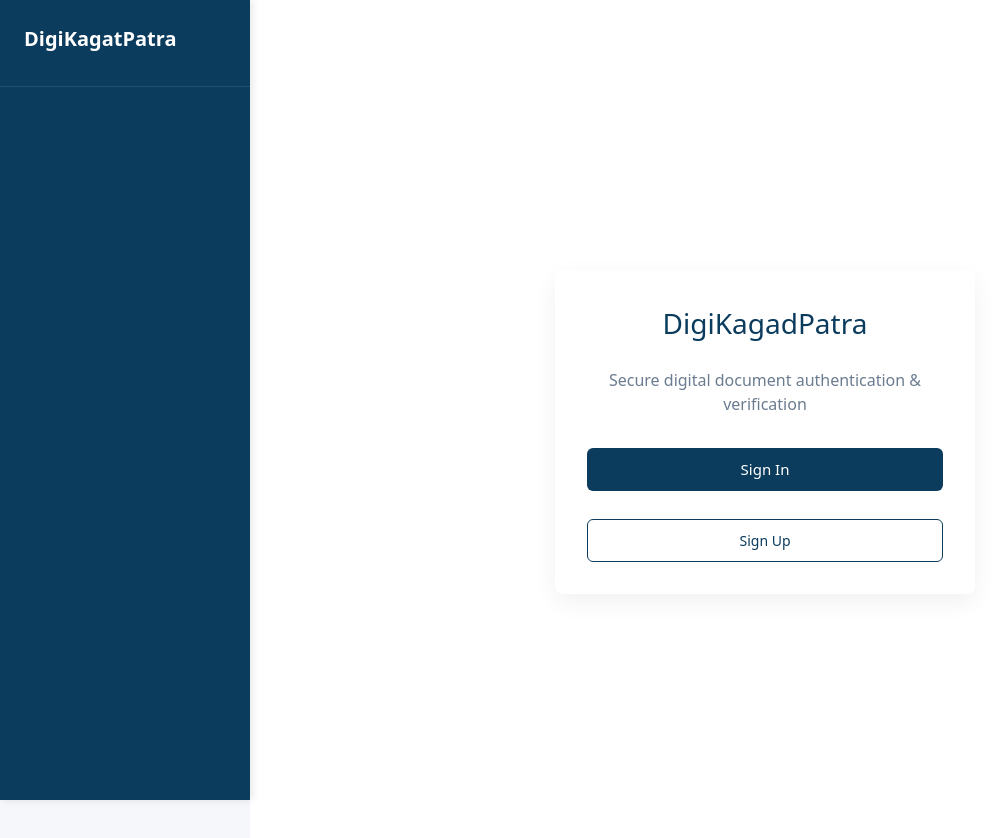
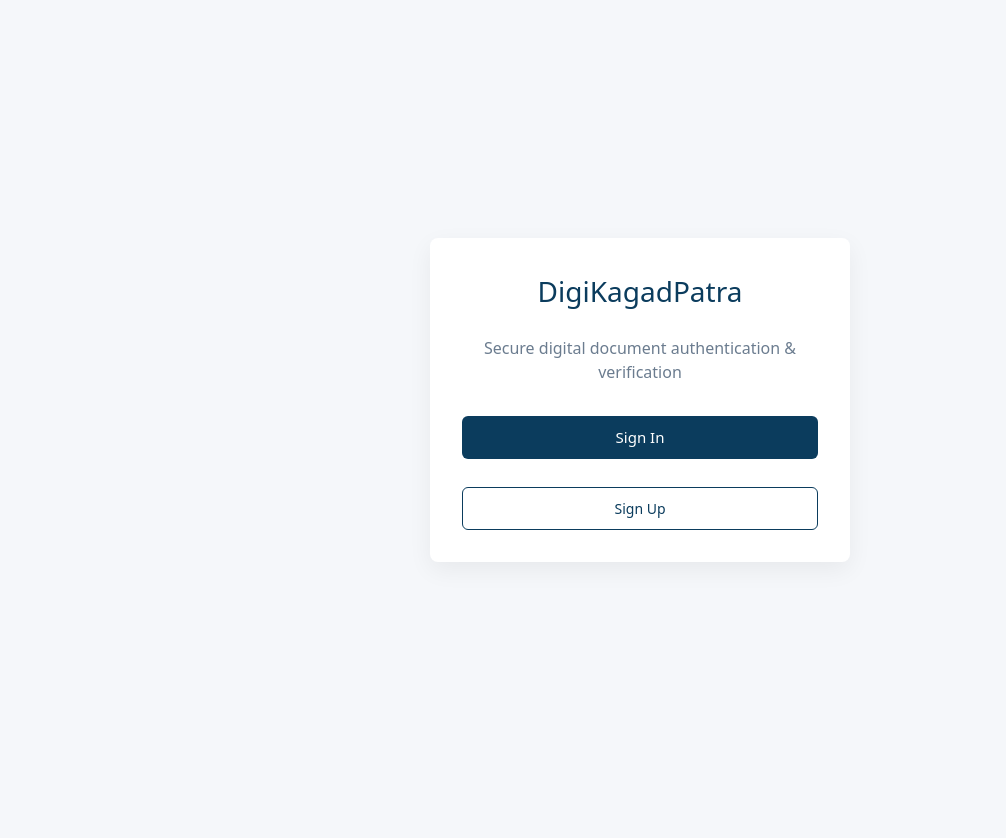
Before and after one commit to farhansk221/DigiKagatPatra, a Next.js app: page / in a window 1280 px wide. Shown: the top 838 px of the page, without its empty margins (0-1006 px from the left). After the commit the page ends 800 px from the top, so only its background shows below. Built offline with nearby package versions, Linux system fonts and the light colour scheme.

Commit message:
sidebar removed from landing page

```diff
--- a/src/app/page.tsx
+++ b/src/app/page.tsx
@@ -6,31 +6,27 @@ export default function Home() {
   const router = useRouter();
 
   return (
-    <div className="dashboard-container">
-      {/* Sidebar */}
-      <aside className="dashboard-sidebar">
-        <div className="sidebar-header">
-          <h1 className="sidebar-title">DigiKagatPatra</h1>
-        </div>
-      </aside>
-
-
-      {/* Main Content */}
-      <main className="dashboard-main">
-        <div style={{
+    <div
+      style={{
         display: "flex",
-          flexDirection: "column",
         alignItems: "center",
         justifyContent: "center",
         minHeight: "100vh",
-          padding: "32px"
-        }}>
+        padding: "32px",
+      }}
+    >
       <div className="auth-card" style={{ maxWidth: "420px", width: "100%" }}>
         <h1 className="auth-title" style={{ fontSize: "28px" }}>
           DigiKagadPatra
         </h1>
 
-            <p style={{ textAlign: "center", color: "#6B7C8F", marginBottom: "24px" }}>
+        <p
+          style={{
+            textAlign: "center",
+            color: "#6B7C8F",
+            marginBottom: "24px",
+          }}
+        >
           Secure digital document authentication & verification
         </p>
 
@@ -51,7 +47,5 @@ export default function Home() {
         </div>
       </div>
     </div>
-      </main>
-    </div>
   );
 }
```
Lines whose indentation alone changed are shown as unchanged.
